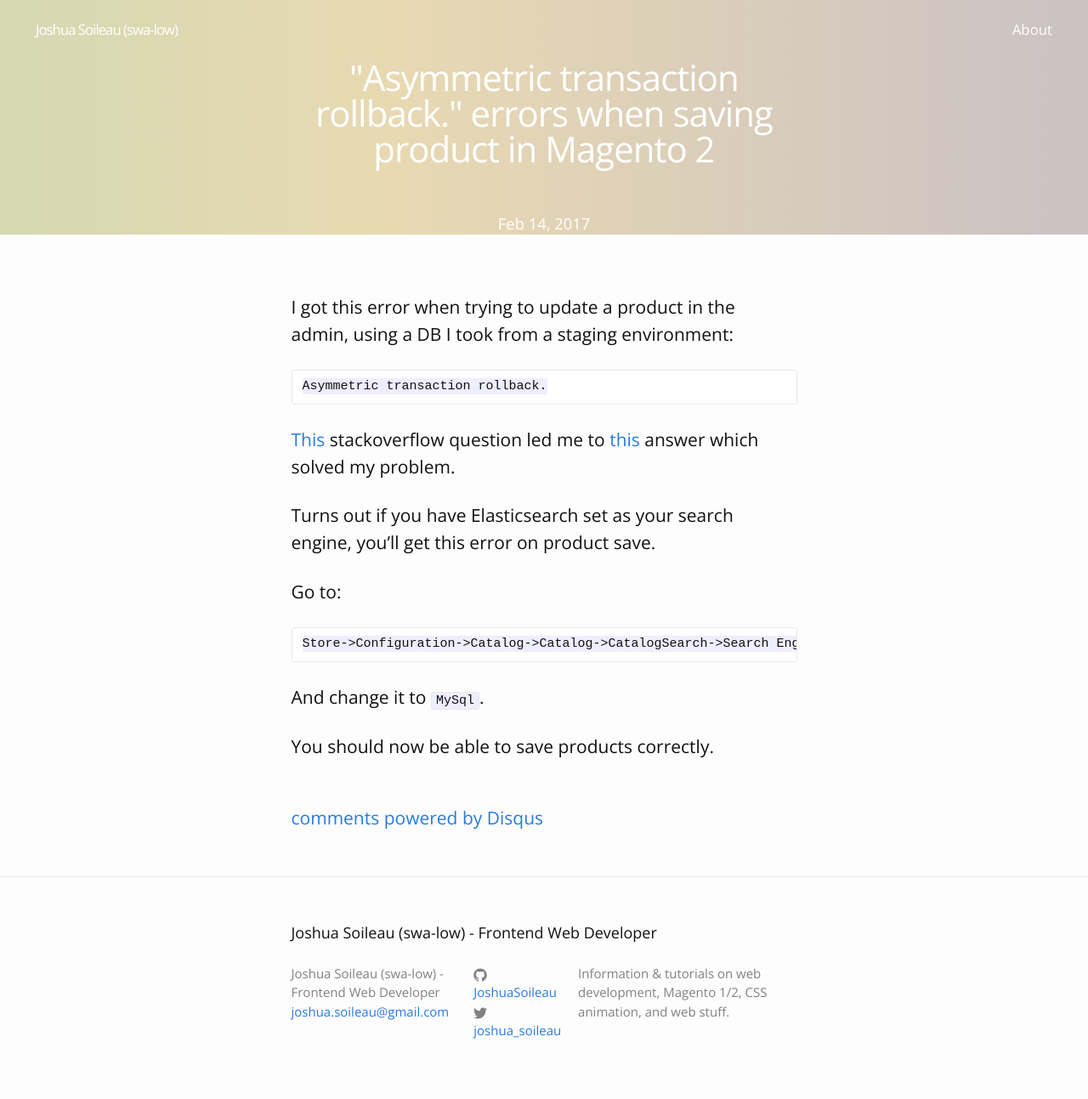
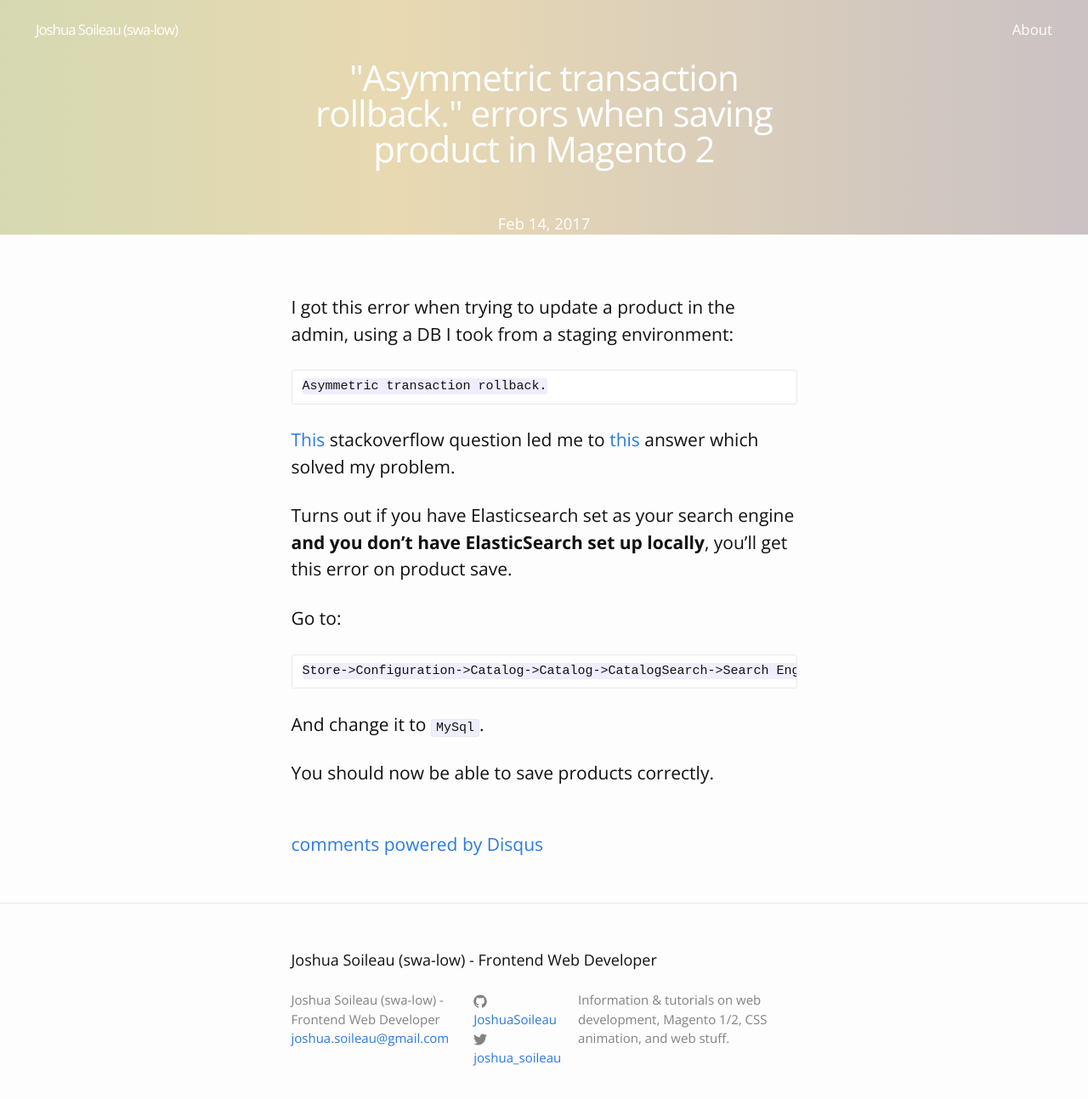
Before and after one commit to JoshuaSoileau/relead-marketing, a Jekyll site: the page built from _posts/2017-02-14-asymmetric-transaction-rollback-errors-when-saving-product-in-magento-2.md, in a window 1280 px wide and 1345 px high. Shown: the top 1293 px of the window at 85% size. Built offline with Jekyll 4.4.1, drawn with Linux system fonts in a browser that asks for light colours; comment, search, counter and statistics services are not loaded.

Commit message:
Update 2017-02-14-asymmetric-transaction-rollback-errors-when-saving-product-in-magento-2.md

```diff
--- a/_posts/2017-02-14-asymmetric-transaction-rollback-errors-when-saving-product-in-magento-2.md
+++ b/_posts/2017-02-14-asymmetric-transaction-rollback-errors-when-saving-product-in-magento-2.md
@@ -14,7 +14,7 @@
 
 [This](http://magento.stackexchange.com/questions/110976/new-product-asymmetric-transaction-rollback-error) stackoverflow question led me to [this](http://magento.stackexchange.com/a/159650/36660) answer which solved my problem.
 
-Turns out if you have Elasticsearch set as your search engine, you'll get this error on product save.
+Turns out if you have Elasticsearch set as your search engine **and you don't have ElasticSearch set up locally**, you'll get this error on product save.
 
 Go to:
 
```
